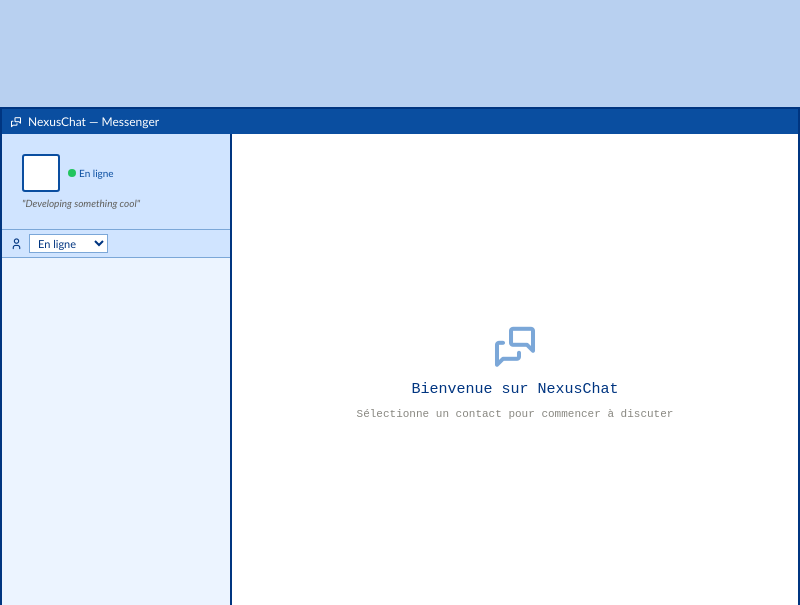
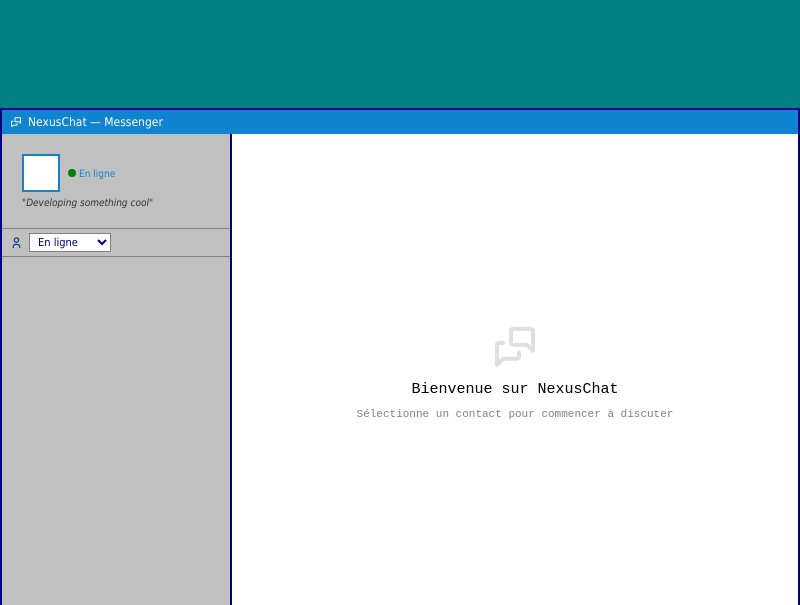
Before and after one commit to maxdrk/newNexuschat, an Electron app: page pages/dashboard.html in a window 800 px wide. Shown: the top 605 px of the page. Drawn offline with Linux system fonts and the light colour scheme; no server answers.

Commit message:
Update global.css

```diff
--- a/css/global.css
+++ b/css/global.css
@@ -1,46 +1,50 @@
 :root {
-    /* Couleurs principales */
-    --color-primary: #003580;
-    --color-primary-light: #0A4EA0;
-    --color-border: #7BA7D8;
-    --color-bg-page: #B8D0F0;
-    --color-bg-window: #ECF4FF;
-    --color-bg-panel: #D0E4FF;
-    --color-bg-active: #B0CCF0;
-    --color-bg-hover: #C5D9F0;
+    /* Couleurs principales (Thème classique Windows 98) */
+    --color-primary: #000080;
+    --color-primary-light: #1084d0;
+    --color-border: #dfdfdf;
+    --color-bg-page: #008080;
+    --color-bg-window: #c0c0c0;
+    --color-bg-panel: #c0c0c0;
+    --color-bg-active: #a0a0a0;
+    --color-bg-hover: #d4d4d4;
     --color-bg-white: #ffffff;
+
     /* Texte */
-    --color-text-primary: #003580;
-    --color-text-secondary: #5F5E5A;
-    --color-text-muted: #888780;
-    --color-text-dark: #2C2C2A;
-    --color-text-me: #A32D2D;
+    --color-text-primary: #000000;
+    --color-text-secondary: #333333;
+    --color-text-muted: #808080;
+    --color-text-dark: #000000;
+    --color-text-me: #000080;
+
     /* Statuts */
-    --color-online: #22c55e;
-    --color-away: #EF9F27;
-    --color-busy: #E24B4A;
-    --color-offline: #B4B2A9;
+    --color-online: #008000;
+    --color-away: #ffff00;
+    --color-busy: #ff0000;
+    --color-offline: #808080;
+
     /* Bordures Windows 98 style */
     --border-light: #ffffff;
     --border-dark: #808080;
-    --border-standard: 1px solid var(--color-border);
+    --border-standard: 1px solid var(--border-dark);
     --border-primary: 2px solid var(--color-primary);
+
     /* Polices */
-    --font-main: 'Trebuchet MS', Arial, sans-serif;
+    --font-main: 'Tahoma', 'Trebuchet MS', Arial, sans-serif;
     --font-vintage: 'Courier New', Courier, monospace;
+
     /* Tailles de police */
     --font-xs: 10px;
     --font-sm: 11px;
     --font-md: 12px;
     --font-base: 13px;
+
     /* Effets */
-    --shadow-win98: 4px 4px 0px #000;
-    --radius-sm: 3px;
+    --shadow-win98: 2px 2px 0px rgba(0, 0, 0, 0.5);
+    --radius-sm: 0px;
 }
 
-
 /* ── Reset ── */
-
 * {
     box-sizing: border-box;
     margin: 0;
@@ -48,9 +52,7 @@
     font-family: var(--font-main);
 }
 
-
 /* ── Body ── */
-
 body {
     background: var(--color-bg-page);
     display: flex;
@@ -59,9 +61,7 @@ body {
     min-height: 100vh;
 }
 
-
 /* ── Points de statut ── */
-
 .dot {
     width: 8px;
     height: 8px;
@@ -85,9 +85,7 @@ body {
     background: var(--color-offline);
 }
 
-
 /* ── Boutons style Win98 ── */
-
 .btn-win98 {
     padding: 6px 12px;
     border-top: 2px solid var(--border-light);
@@ -102,7 +100,7 @@ body {
 }
 
 .btn-win98:hover {
-    background: #bfbbaf;
+    background: var(--color-bg-hover);
 }
 
 .btn-win98:active {
@@ -110,11 +108,10 @@ body {
     border-left: 2px solid var(--border-dark);
     border-right: 2px solid var(--border-light);
     border-bottom: 2px solid var(--border-light);
+    background: var(--color-bg-active);
 }
 
-
 /* ── Input style Win98 ── */
-
 .input-win98 {
     padding: 4px 6px;
     border-top: 2px solid var(--border-dark);
@@ -122,25 +119,24 @@ body {
     border-right: 2px solid var(--border-light);
     border-bottom: 2px solid var(--border-light);
     background: var(--color-bg-white);
+    color: var(--color-text-dark);
     font-size: var(--font-md);
     font-family: var(--font-vintage);
 }
 
 .input-win98:focus {
-    outline: 1px dotted #000;
+    outline: 1px dotted var(--color-primary);
 }
 
-
 /* ── Messages ── */
-
 .messageOk {
     font-size: var(--font-xs);
-    color: green;
+    color: #008000; /* Vert pur façon Windows classique */
     font-family: var(--font-vintage);
 }
 
 .messagePasOk {
     font-size: var(--font-xs);
-    color: red;
+    color: #ff0000; /* Rouge pur façon Windows classique */
     font-family: var(--font-vintage);
 }
```
